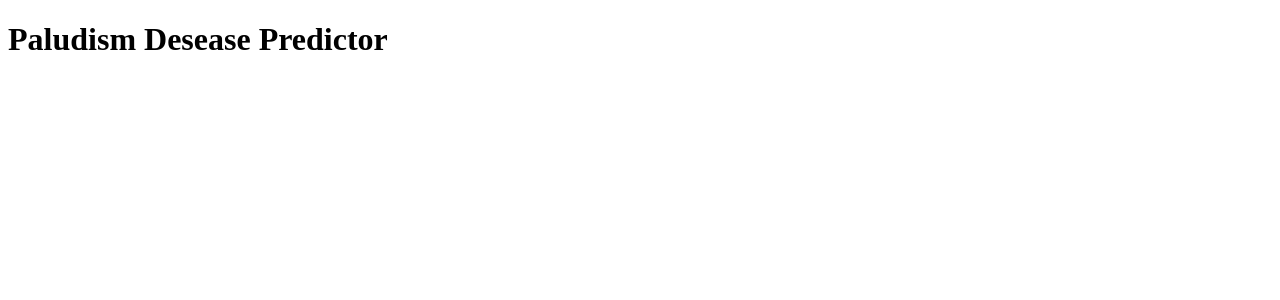
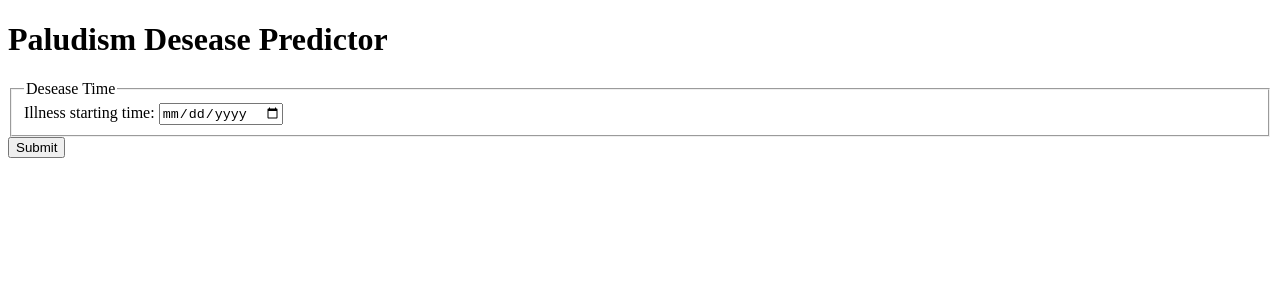
Before and after one commit to RFihobiana/paludism-death-predictor, a React (Create React App) app: page / in a window 1280 px wide. Shown: the top 300 px of the page. Built offline with nearby package versions, Linux system fonts and the light colour scheme.

Commit message:
show death prediction in the browser

```diff
--- a/src/App.tsx
+++ b/src/App.tsx
@@ -1,9 +1,11 @@
 import React from 'react'
+import Desease from './Desease';
 
 function App() {
 	return (
 		<div className="App">
 			<h1>Paludism Desease Predictor</h1>
+			<Desease/>
 		</div>
 	);
 }
--- a/src/Desease.tsx
+++ b/src/Desease.tsx
@@ -1,12 +1,68 @@
-import React from 'react'
+import React, { FormEvent, useCallback, useRef, useState } from 'react'
 
 export function dieErythrocyte(day: number) {
 	const hours = day * 24
 	const x = hours / 48
 
-	return 10**x
+	return 10 ** x
+}
+
+export function findDeathDate(deseaseDate: Date) {
+	let erythrocyte = 30 * 10 ** 12
+	let deathDate = new Date(deseaseDate)
+
+	for (
+		let day = 2;
+		erythrocyte > 0;
+		erythrocyte -= dieErythrocyte(day), day += 2
+	) {
+		deathDate.setDate(deathDate.getDate() + day)
+	}
+
+	return deathDate
 }
 
 export default function Desease() {
-	return <input type="text" />
+	let [deathPrediction, setDeathPrediction] = useState<Date>()
+	let deseaseDateEl = useRef<HTMLInputElement>(null)
+
+	let predictDeath = useCallback(
+		(ev: FormEvent<HTMLInputElement>) => {
+			ev.preventDefault()
+
+			if (deseaseDateEl.current) {
+				let deseaseDate = deseaseDateEl.current.valueAsDate
+				if (!deseaseDate) return
+
+				setDeathPrediction(findDeathDate(deseaseDate))
+			}
+		},
+		[deseaseDateEl]
+	)
+
+	return (
+		<>
+			<form method='GET'>
+				<fieldset>
+					<legend>Desease Time</legend>
+					<label>
+						Illness starting time:{' '}
+						<input
+							type='date'
+							data-testid='desease-days'
+							id='desease-days'
+							ref={deseaseDateEl}
+						/>
+					</label>
+				</fieldset>
+				<input type='submit' value='Submit' onClick={predictDeath} />
+			</form>
+
+			{deathPrediction && (
+				<div id='death-prediction'>
+					The patient will surely die at {deathPrediction?.toLocaleDateString()}
+				</div>
+			)}
+		</>
+	)
 }
```
Also changed, not shown: 1 other file (tests, documents, lock files or other folders).
